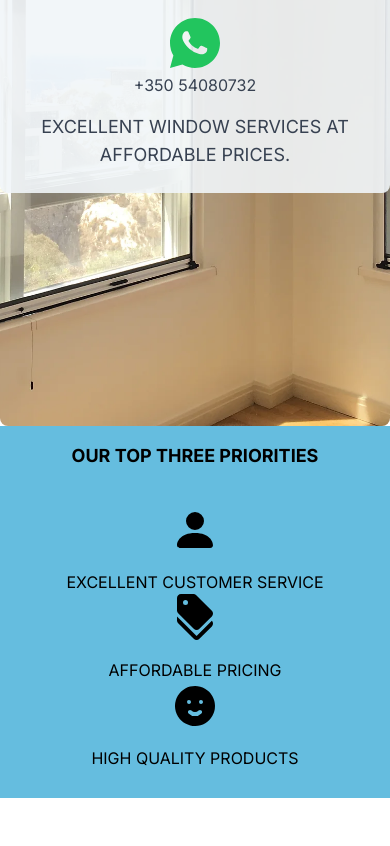
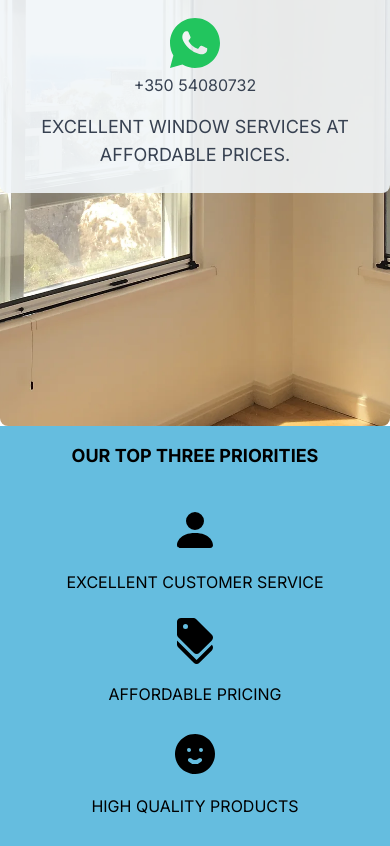
Before and after one commit to ElAndy94/windowfix, a Next.js app: page / in a window 390 px wide. Shown: the part 397-1243 px from the top of the page. Before the commit the page ends 1195 px from the top, so only its background shows below. Built offline with nearby package versions, Linux system fonts and the light colour scheme.

Commit message:
fixed the gap in the mobile screens for the features

```diff
--- a/app/components/categories/Page.tsx
+++ b/app/components/categories/Page.tsx
@@ -9,7 +9,7 @@ const CategoriesPage = () => {
         <h3 className="text-lg text-center font-bold mb-9">
           OUR TOP THREE PRIORITIES
         </h3>
-        <div className="flex md:flex-row flex-col text-center justify-around my-3">
+        <div className="flex md:flex-row flex-col text-center justify-around my-3 md:gap-0 gap-6">
           <div>
             <BsFillPersonFill className={"text-5xl mx-auto mb-4"} />
             <p>EXCELLENT CUSTOMER SERVICE</p>
```
